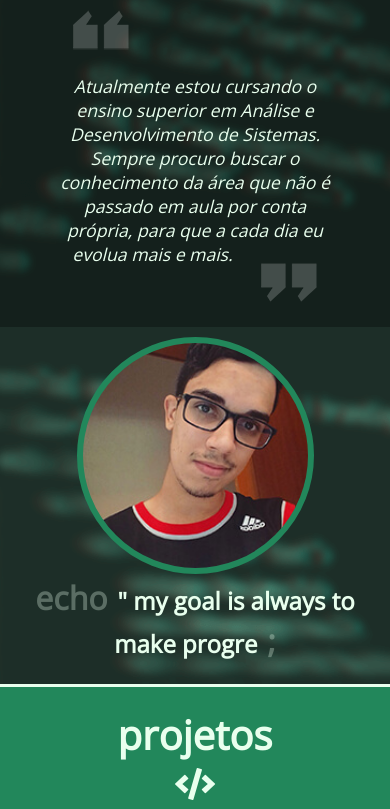
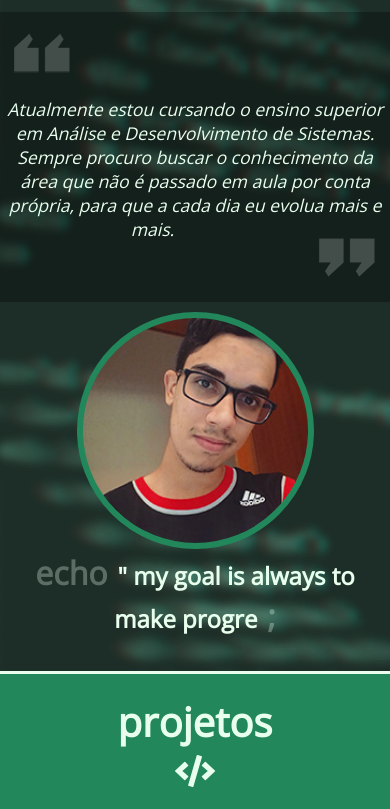
Before and after one commit to luan11/luan-novais, a plain HTML site: page index.html in a window 390 px wide. Shown: the part 327-1136 px from the top of the page. Drawn offline with nearby package versions, Linux system fonts and the light colour scheme; a web font is replaced by a local one.

Commit message:
arrumando bugs e preparando para migraçao em modelo mvc

```diff
--- a/css/style.css
+++ b/css/style.css
@@ -1,11 +1,3 @@
-/*
-Theme Name: Luan Novais - Portfólio
-Author: Luan Novais dos Santos
-Author URI: https://github.com/luan11/portfolio
-Description: Luan Novais - Portfólio
-Version: 1.0
-*/
-
 /* reset */
 *{
 	margin: 0;
@@ -61,7 +53,7 @@ header{
 .social-medias li{
 	margin: 2px 2px;
 	background-color: #54bf72;
-	border-radius: 100%;
+	border-radius: 50%;
 }
 
 .social-medias li:hover{
@@ -190,7 +182,7 @@ header{
 	background-size: 230px;
 	height: 215px;
 	padding: 112.5px;
-	border-radius: 100%;
+	border-radius: 50%;
 	border: 6px #22875b solid;
 	cursor: pointer;
 	transition: .3s;
@@ -203,7 +195,7 @@ header{
 
 .banner .texto{
 	margin-bottom: 10px;
-	padding: 0 15% 0 15%;
+	padding: 0 175px 0 175px;
 	font-style: italic;
 	font-size: 1.1rem;
 	background-color: rgba(0,0,0,.3);
@@ -393,7 +385,7 @@ header{
 	justify-content: center;
 	align-items: center;
 	background-color: #22875b;
-	padding: 5% 0 5% 0;
+	padding: 150px 0 150px 0;
 }
 
 .container-contact h1{
@@ -456,7 +448,6 @@ header{
 	justify-content: center;
 	align-items: center;
 	padding: 0 15px;
-
 	width: 10%;
 }
 
@@ -484,7 +475,8 @@ header{
 
 /* media screens */
 @media (max-width: 768px){
-	.banner{padding-bottom: 5%;}
+	.banner{padding-bottom: 10px;}
+	.banner .texto{padding: 0;}
 	.social-medias{justify-content: center;}
 	.nav{flex-direction: column; border-bottom: 3px solid #22875b; padding: 0;}
 	.nav nav{flex-direction: column; background-color: #22875b; width: 100%;}
```
